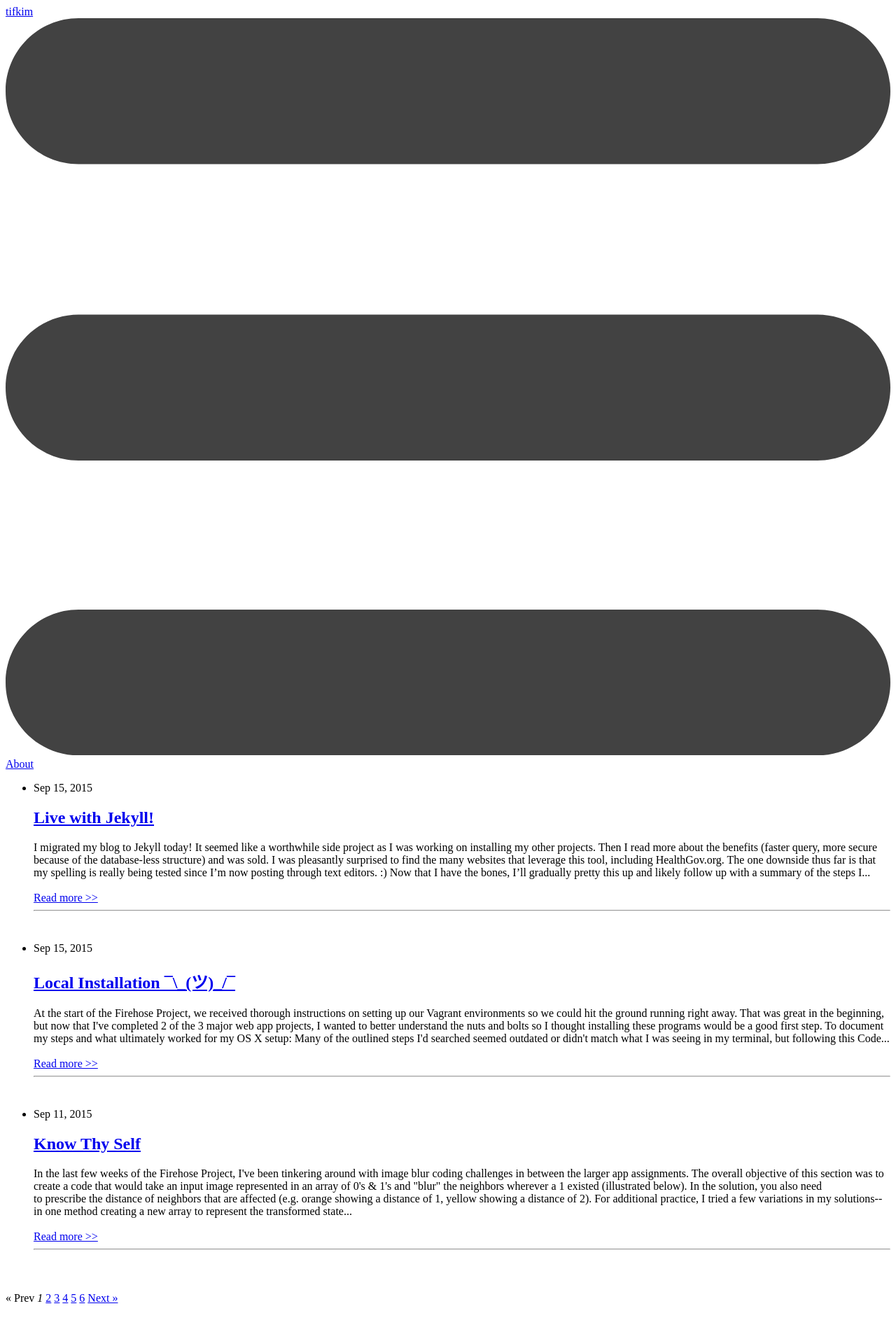
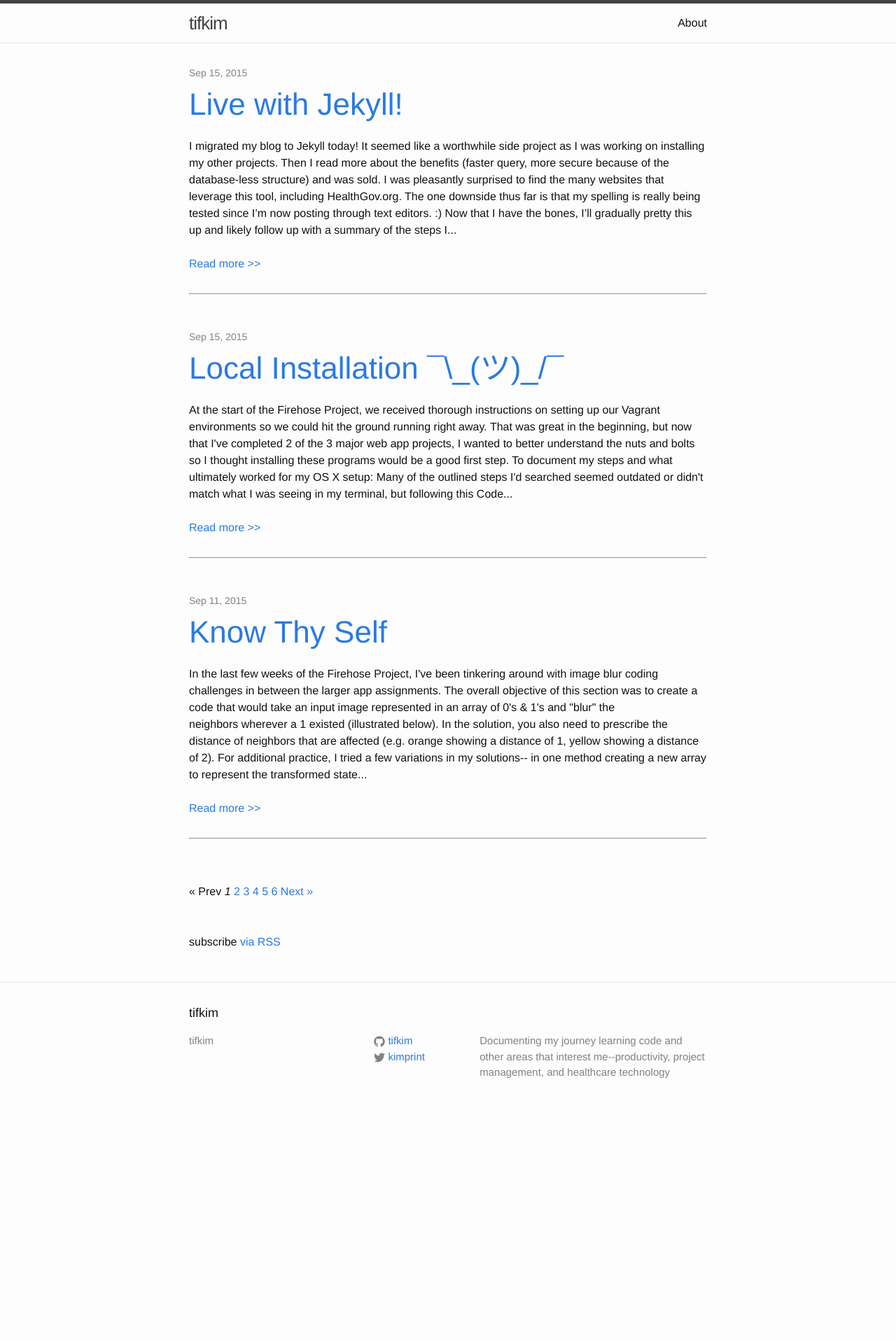
Before and after one commit to tifkim/blog, a Jekyll site: the page built from index.html, in a window 1280 px wide. Shown: the top 1916 px of the page at 70% size. Built offline with Jekyll 4.4.1, drawn with Linux system fonts in a browser that asks for light colours; the list of posts is cut into pages by our own code; after the commit the page ends 1604 px from its top, so only the background shows below that.

Commit message:
update baseurl

```diff
--- a/_includes/head.html
+++ b/_includes/head.html
@@ -6,7 +6,7 @@
   <title>{% if page.title %}{{ page.title }}{% else %}{{ site.title }}{% endif %}</title>
   <meta name="description" content="{% if page.excerpt %}{{ page.excerpt | strip_html | strip_newlines | truncate: 160 }}{% else %}{{ site.description }}{% endif %}">
 
-  <link rel="stylesheet" href="{{ site.baseurl }}css/main.css">
+  <link rel="stylesheet" href="{{ site.baseurl }}/css/main.css">
   <link rel="canonical" href="{{ page.url | replace:'index.html','' | prepend: site.baseurl | prepend: site.url }}">
   <link rel="alternate" type="application/rss+xml" title="{{ site.title }}" href="{{ "/feed.xml" | prepend: site.baseurl | prepend: site.url }}" />
 </head>
```
